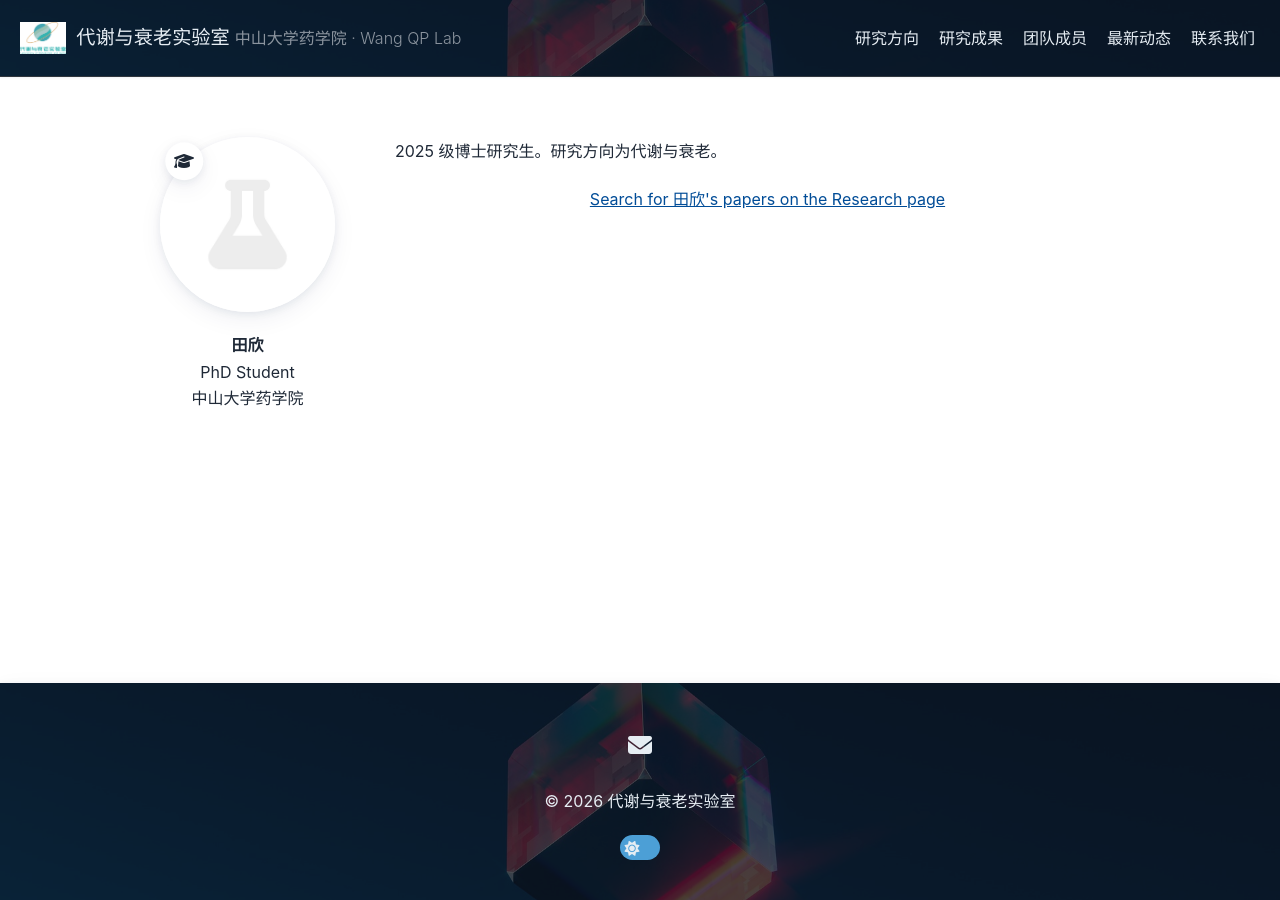
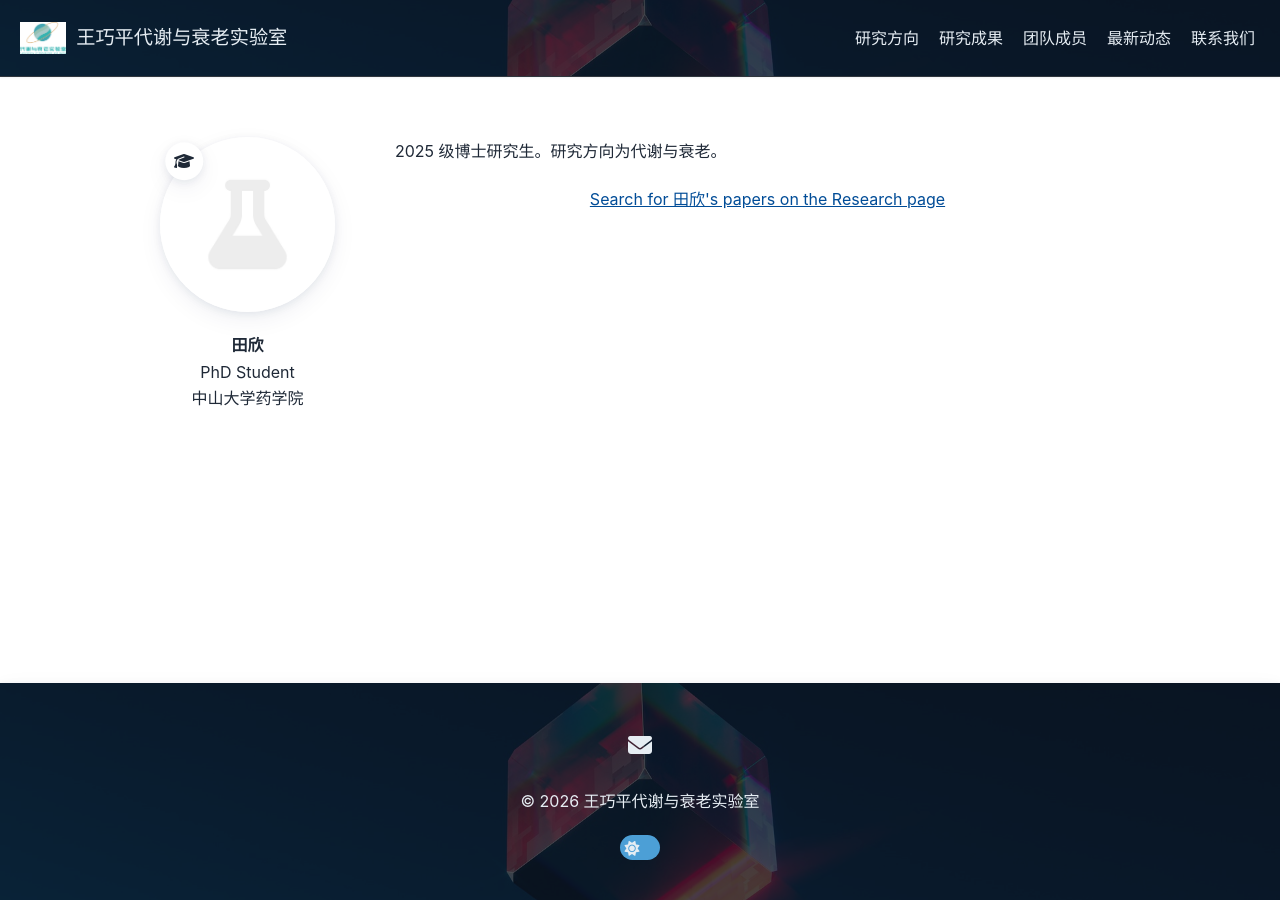
Before and after one commit to wangseeker/wangqp-lab, a Jekyll site: the page built from _members/tian-xin.md, in a window 1280 px wide. Built offline with Jekyll 4.4.1, drawn with Linux system fonts in a browser that asks for light colours; a style sheet for code colours, icons or effects is not loaded.

Commit message:
条幅标题改为「王巧平代谢与衰老实验室」，隐藏副标题（show-subtitle: false）

```diff
--- a/_config.yaml
+++ b/_config.yaml
@@ -1,6 +1,7 @@
 # site properties and page defaults
-title: 代谢与衰老实验室
+title: 王巧平代谢与衰老实验室
 subtitle: 中山大学药学院 · Wang QP Lab
+show-subtitle: false
 description: 王巧平教授课题组（Laboratory of Metabolism and Aging），主要从事肥胖、味觉、衰老及睡眠等领域的研究，聚焦能量代谢调控与抗衰老药物研发。
 header: images/background.jpg
 footer: images/background.jpg
```
Also changed, not shown: index.md (+0 -5 lines).
